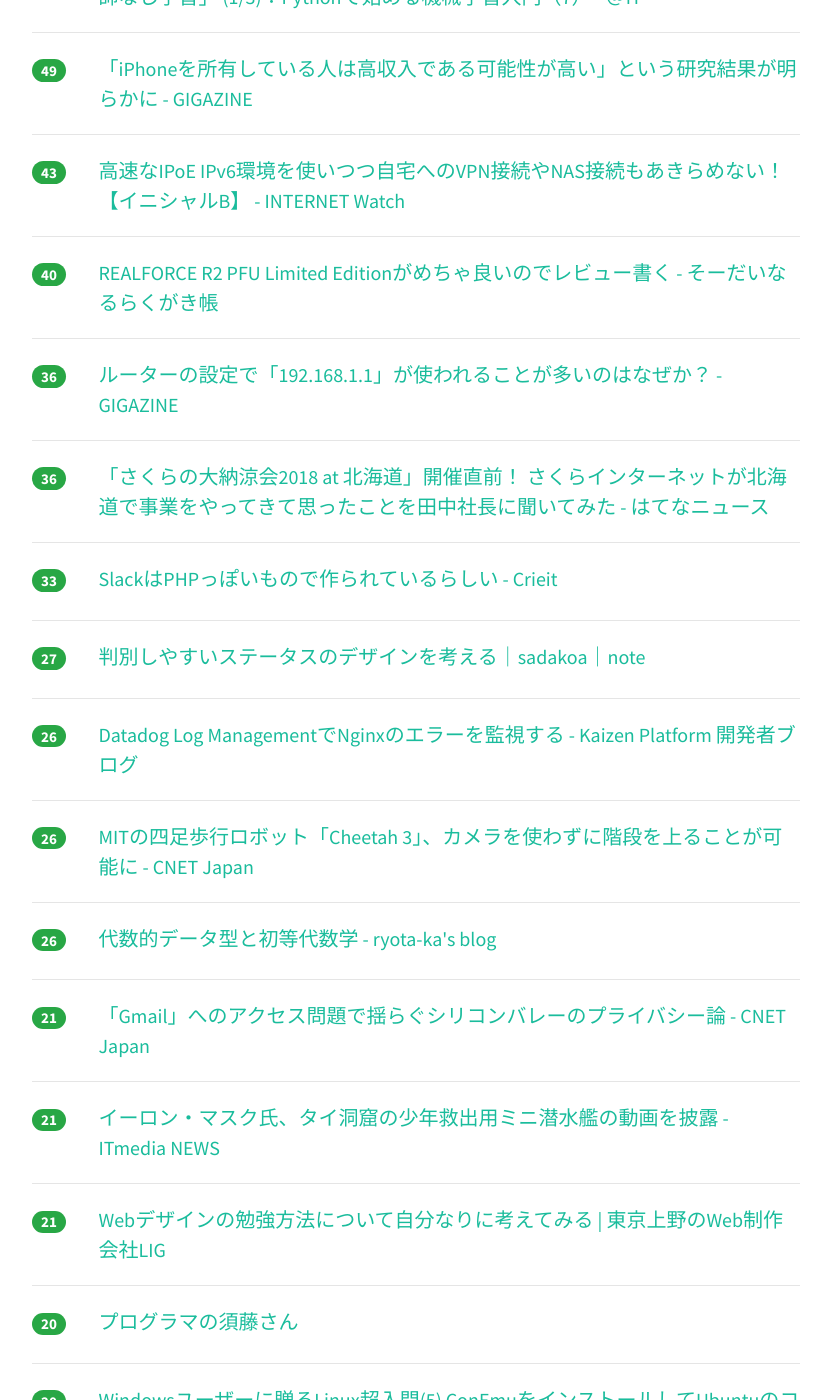
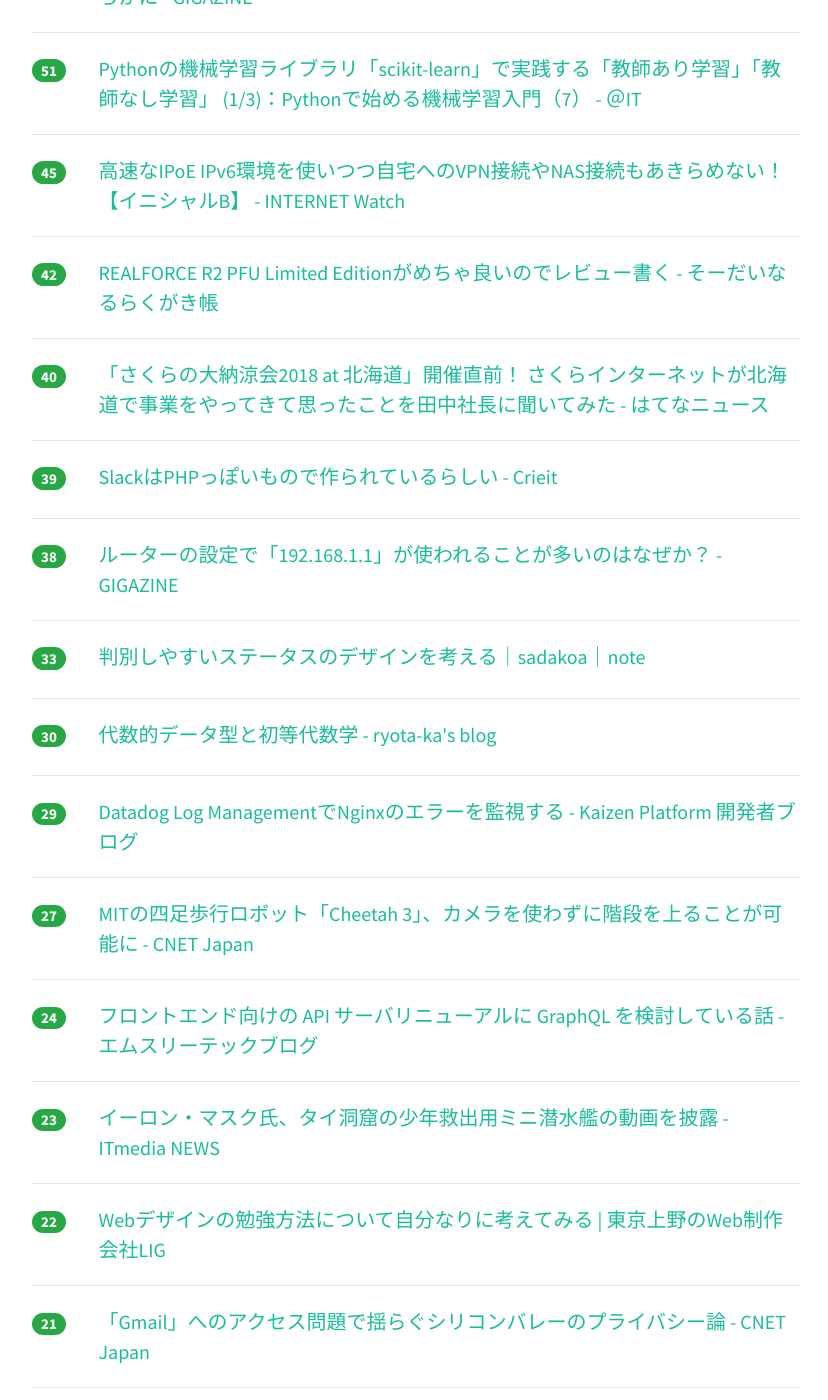
Before and after one commit to yatta47/hatena-matome-site, a Jekyll site: the page built from _posts/2018-07-09-hatena.md, in a window 1280 px wide and 1400 px high, scrolled down 1552 px. Shown: the whole window, without its empty margins (224-1052 px from the left). Built offline with Jekyll 4.4.1, drawn with Linux system fonts in a browser that asks for light colours; nearby versions of some CDN libraries; some of the changed text lies outside the part shown.

Commit message:
Updated 2018-07-09

```diff
--- a/_posts/2018-07-09-hatena.md
+++ b/_posts/2018-07-09-hatena.md
@@ -1,33 +1,38 @@
 ---
 layout: post
 title:  "2018-07-09 はてぶIT"
-date:   2018-07-09 18:02:50
+date:   2018-07-09 19:02:32
 tags: [it-hotentry]
 ---
-62 件のデータあり
+67 件のデータあり
 
 <hr><div class="row">
-<div class="col-1"><span class="badge badge-pill badge-success h2">420</span></div>
+<div class="col-1"><span class="badge badge-pill badge-success h2">445</span></div>
 <div class="col-11"><a href='https://rhysd.hatenablog.com/entry/2018/07/09/090115' target='_blank'>Vim を WebAssembly に移植した - はやくプログラムになりたい</a></div>
 </div>
 <hr>
 <div class="row">
-<div class="col-1"><span class="badge badge-pill badge-success h2">206</span></div>
+<div class="col-1"><span class="badge badge-pill badge-success h2">226</span></div>
 <div class="col-11"><a href='https://www.publickey1.jp/blog/18/zenlogic.html' target='_blank'>ファーストサーバのレンタルサーバ「Zenlogic」、金曜夜からの全面サービス停止が解けず、いまだ停止中。ストレージ障害のためのメンテナンスで － Publickey</a></div>
 </div>
 <hr>
 <div class="row">
-<div class="col-1"><span class="badge badge-pill badge-success h2">171</span></div>
+<div class="col-1"><span class="badge badge-pill badge-success h2">178</span></div>
 <div class="col-11"><a href='https://www.orangeitems.com/entry/2018/02/08/152022' target='_blank'>2018年にJavaを利用している人は全員理解すべきことを説明してみる（追記あり） - orangeitems’s diary</a></div>
 </div>
 <hr>
 <div class="row">
-<div class="col-1"><span class="badge badge-pill badge-success h2">146</span></div>
+<div class="col-1"><span class="badge badge-pill badge-success h2">166</span></div>
+<div class="col-11"><a href='https://note.mu/marketing/n/n7882f6a30d27' target='_blank'>スマホがあれば記憶力はいらない。頭で記憶する40代社員とスマホで記録する20代の配送効率の話。Googleマップの活用術。｜アプリマーケティング研究所｜note</a></div>
+</div>
+<hr>
+<div class="row">
+<div class="col-1"><span class="badge badge-pill badge-success h2">156</span></div>
 <div class="col-11"><a href='http://www.itmedia.co.jp/news/articles/1807/09/news059.html' target='_blank'>ファーストサーバの「Zenlogic」全面停止3日間続く　再開は「未定」に - ITmedia NEWS</a></div>
 </div>
 <hr>
 <div class="row">
-<div class="col-1"><span class="badge badge-pill badge-success h2">134</span></div>
+<div class="col-1"><span class="badge badge-pill badge-success h2">147</span></div>
 <div class="col-11"><a href='https://jp.techcrunch.com/2018/07/09/progate-global/' target='_blank'>40万人が使うプログラミング学習サービス「Progate」、米国子会社を設立しグローバル展開を加速 | TechCrunch Japan</a></div>
 </div>
 <hr>
@@ -37,12 +42,7 @@ tags: [it-hotentry]
 </div>
 <hr>
 <div class="row">
-<div class="col-1"><span class="badge badge-pill badge-success h2">120</span></div>
-<div class="col-11"><a href='https://note.mu/marketing/n/n7882f6a30d27' target='_blank'>スマホがあれば記憶力はいらない。頭で記憶する40代社員とスマホで記録する20代の配送効率の話。Googleマップの活用術。｜アプリマーケティング研究所｜note</a></div>
-</div>
-<hr>
-<div class="row">
-<div class="col-1"><span class="badge badge-pill badge-success h2">82</span></div>
+<div class="col-1"><span class="badge badge-pill badge-success h2">84</span></div>
 <div class="col-11"><a href='https://zenlogic.jp/news/status/syogai/' target='_blank'>6月19日より一部のお客様で発生している高負荷障害に関するお詫びとお知らせ ｜Zenlogicサポートサイト[ファーストサーバ]</a></div>
 </div>
 <hr>
@@ -52,68 +52,83 @@ tags: [it-hotentry]
 </div>
 <hr>
 <div class="row">
+<div class="col-1"><span class="badge badge-pill badge-success h2">67</span></div>
+<div class="col-11"><a href='http://www.itmedia.co.jp/news/articles/1807/09/news055.html' target='_blank'>アニメ「イングレス」のNetflixでの10月世界公開に合わせ、ゲーム「Inress Prime」始動へ - ITmedia NEWS</a></div>
+</div>
+<hr>
+<div class="row">
 <div class="col-1"><span class="badge badge-pill badge-success h2">65</span></div>
 <div class="col-11"><a href='http://note.golden-lucky.net/2018/07/blog-post.html' target='_blank'>k16's note: 技術書をクラウドファンディングで出版してみた</a></div>
 </div>
 <hr>
 <div class="row">
-<div class="col-1"><span class="badge badge-pill badge-success h2">64</span></div>
-<div class="col-11"><a href='http://www.itmedia.co.jp/news/articles/1807/09/news055.html' target='_blank'>アニメ「イングレス」のNetflixでの10月世界公開に合わせ、ゲーム「Inress Prime」始動へ - ITmedia NEWS</a></div>
+<div class="col-1"><span class="badge badge-pill badge-success h2">60</span></div>
+<div class="col-11"><a href='https://gigazine.net/news/20180709-owing-iphone-common-sign-wealth/' target='_blank'>「iPhoneを所有している人は高収入である可能性が高い」という研究結果が明らかに - GIGAZINE</a></div>
 </div>
 <hr>
 <div class="row">
-<div class="col-1"><span class="badge badge-pill badge-success h2">49</span></div>
+<div class="col-1"><span class="badge badge-pill badge-success h2">51</span></div>
 <div class="col-11"><a href='http://www.atmarkit.co.jp/ait/articles/1807/09/news016.html' target='_blank'>Pythonの機械学習ライブラリ「scikit-learn」で実践する「教師あり学習」「教師なし学習」 (1/3)：Pythonで始める機械学習入門（7） - ＠IT</a></div>
 </div>
 <hr>
 <div class="row">
-<div class="col-1"><span class="badge badge-pill badge-success h2">49</span></div>
-<div class="col-11"><a href='https://gigazine.net/news/20180709-owing-iphone-common-sign-wealth/' target='_blank'>「iPhoneを所有している人は高収入である可能性が高い」という研究結果が明らかに - GIGAZINE</a></div>
-</div>
-<hr>
-<div class="row">
-<div class="col-1"><span class="badge badge-pill badge-success h2">43</span></div>
+<div class="col-1"><span class="badge badge-pill badge-success h2">45</span></div>
 <div class="col-11"><a href='https://internet.watch.impress.co.jp/docs/column/shimizu/1131132.html' target='_blank'>高速なIPoE IPv6環境を使いつつ自宅へのVPN接続やNAS接続もあきらめない！【イニシャルB】 - INTERNET Watch</a></div>
 </div>
 <hr>
 <div class="row">
-<div class="col-1"><span class="badge badge-pill badge-success h2">40</span></div>
+<div class="col-1"><span class="badge badge-pill badge-success h2">42</span></div>
 <div class="col-11"><a href='https://soudai.hatenablog.com/entry/2018/07/08/205116' target='_blank'>REALFORCE R2 PFU Limited Editionがめちゃ良いのでレビュー書く - そーだいなるらくがき帳</a></div>
 </div>
 <hr>
 <div class="row">
-<div class="col-1"><span class="badge badge-pill badge-success h2">36</span></div>
+<div class="col-1"><span class="badge badge-pill badge-success h2">40</span></div>
+<div class="col-11"><a href='http://hatenanews.com/articles/2018/07/09/110000' target='_blank'>「さくらの大納涼会2018 at 北海道」開催直前！ さくらインターネットが北海道で事業をやってきて思ったことを田中社長に聞いてみた - はてなニュース</a></div>
+</div>
+<hr>
+<div class="row">
+<div class="col-1"><span class="badge badge-pill badge-success h2">39</span></div>
+<div class="col-11"><a href='https://crieit.net/posts/Slack-PHP' target='_blank'>SlackはPHPっぽいもので作られているらしい - Crieit</a></div>
+</div>
+<hr>
+<div class="row">
+<div class="col-1"><span class="badge badge-pill badge-success h2">38</span></div>
 <div class="col-11"><a href='https://gigazine.net/news/20180709-192-168-1-1-history/' target='_blank'>ルーターの設定で「192.168.1.1」が使われることが多いのはなぜか？ - GIGAZINE</a></div>
 </div>
 <hr>
 <div class="row">
-<div class="col-1"><span class="badge badge-pill badge-success h2">36</span></div>
-<div class="col-11"><a href='http://hatenanews.com/articles/2018/07/09/110000' target='_blank'>「さくらの大納涼会2018 at 北海道」開催直前！ さくらインターネットが北海道で事業をやってきて思ったことを田中社長に聞いてみた - はてなニュース</a></div>
+<div class="col-1"><span class="badge badge-pill badge-success h2">33</span></div>
+<div class="col-11"><a href='https://note.mu/sadako_a_/n/n8abcf648c9c6' target='_blank'>判別しやすいステータスのデザインを考える｜sadakoa｜note</a></div>
 </div>
 <hr>
 <div class="row">
-<div class="col-1"><span class="badge badge-pill badge-success h2">33</span></div>
-<div class="col-11"><a href='https://crieit.net/posts/Slack-PHP' target='_blank'>SlackはPHPっぽいもので作られているらしい - Crieit</a></div>
+<div class="col-1"><span class="badge badge-pill badge-success h2">30</span></div>
+<div class="col-11"><a href='https://ryota-ka.hatenablog.com/entry/2018/07/09/110000' target='_blank'>代数的データ型と初等代数学 - ryota-ka's blog</a></div>
+</div>
+<hr>
+<div class="row">
+<div class="col-1"><span class="badge badge-pill badge-success h2">29</span></div>
+<div class="col-11"><a href='https://developer.kaizenplatform.com/entry/glidenote/2018-07-09' target='_blank'>Datadog Log ManagementでNginxのエラーを監視する - Kaizen Platform 開発者ブログ</a></div>
 </div>
 <hr>
 <div class="row">
 <div class="col-1"><span class="badge badge-pill badge-success h2">27</span></div>
-<div class="col-11"><a href='https://note.mu/sadako_a_/n/n8abcf648c9c6' target='_blank'>判別しやすいステータスのデザインを考える｜sadakoa｜note</a></div>
-</div>
-<hr>
-<div class="row">
-<div class="col-1"><span class="badge badge-pill badge-success h2">26</span></div>
-<div class="col-11"><a href='https://developer.kaizenplatform.com/entry/glidenote/2018-07-09' target='_blank'>Datadog Log ManagementでNginxのエラーを監視する - Kaizen Platform 開発者ブログ</a></div>
-</div>
-<hr>
-<div class="row">
-<div class="col-1"><span class="badge badge-pill badge-success h2">26</span></div>
 <div class="col-11"><a href='https://japan.cnet.com/article/35122119/' target='_blank'>MITの四足歩行ロボット「Cheetah 3」、カメラを使わずに階段を上ることが可能に - CNET Japan</a></div>
 </div>
 <hr>
 <div class="row">
-<div class="col-1"><span class="badge badge-pill badge-success h2">26</span></div>
-<div class="col-11"><a href='https://ryota-ka.hatenablog.com/entry/2018/07/09/110000' target='_blank'>代数的データ型と初等代数学 - ryota-ka's blog</a></div>
+<div class="col-1"><span class="badge badge-pill badge-success h2">24</span></div>
+<div class="col-11"><a href='http://www.m3tech.blog/entry/graphql-on-spring-boot-with-kotlin' target='_blank'>フロントエンド向けの API サーバリニューアルに GraphQL を検討している話 - エムスリーテックブログ</a></div>
+</div>
+<hr>
+<div class="row">
+<div class="col-1"><span class="badge badge-pill badge-success h2">23</span></div>
+<div class="col-11"><a href='http://www.itmedia.co.jp/news/articles/1807/09/news051.html' target='_blank'>イーロン・マスク氏、タイ洞窟の少年救出用ミニ潜水艦の動画を披露 - ITmedia NEWS</a></div>
+</div>
+<hr>
+<div class="row">
+<div class="col-1"><span class="badge badge-pill badge-success h2">22</span></div>
+<div class="col-11"><a href='https://liginc.co.jp/404009' target='_blank'>Webデザインの勉強方法について自分なりに考えてみる | 東京上野のWeb制作会社LIG</a></div>
 </div>
 <hr>
 <div class="row">
@@ -123,17 +138,17 @@ tags: [it-hotentry]
 <hr>
 <div class="row">
 <div class="col-1"><span class="badge badge-pill badge-success h2">21</span></div>
-<div class="col-11"><a href='http://www.itmedia.co.jp/news/articles/1807/09/news051.html' target='_blank'>イーロン・マスク氏、タイ洞窟の少年救出用ミニ潜水艦の動画を披露 - ITmedia NEWS</a></div>
+<div class="col-11"><a href='https://anond.hatelabo.jp/20180709030850' target='_blank'>プログラマの須藤さん</a></div>
 </div>
 <hr>
 <div class="row">
 <div class="col-1"><span class="badge badge-pill badge-success h2">21</span></div>
-<div class="col-11"><a href='https://liginc.co.jp/404009' target='_blank'>Webデザインの勉強方法について自分なりに考えてみる | 東京上野のWeb制作会社LIG</a></div>
+<div class="col-11"><a href='https://coliss.com/articles/build-websites/operation/javascript/tour-guide-of-your-app-shepherd.html' target='_blank'>[JS]Webアプリやページのツアーガイドを簡単に加えることができる軽量スクリプト -Shepherd | コリス</a></div>
 </div>
 <hr>
 <div class="row">
-<div class="col-1"><span class="badge badge-pill badge-success h2">20</span></div>
-<div class="col-11"><a href='https://anond.hatelabo.jp/20180709030850' target='_blank'>プログラマの須藤さん</a></div>
+<div class="col-1"><span class="badge badge-pill badge-success h2">21</span></div>
+<div class="col-11"><a href='https://tech.nikkeibp.co.jp/atcl/nxt/column/18/00364/070300001/' target='_blank'>「引退のご予定は？」に傷つくシニアSE、独自調査に寄せられた悲鳴 | 日経 xTECH（クロステック）</a></div>
 </div>
 <hr>
 <div class="row">
@@ -143,12 +158,12 @@ tags: [it-hotentry]
 <hr>
 <div class="row">
 <div class="col-1"><span class="badge badge-pill badge-success h2">20</span></div>
-<div class="col-11"><a href='http://www.m3tech.blog/entry/graphql-on-spring-boot-with-kotlin' target='_blank'>フロントエンド向けの API サーバリニューアルに GraphQL を検討している話 - エムスリーテックブログ</a></div>
+<div class="col-11"><a href='https://swri.jp/article/423' target='_blank'>シスコの「Cisco Webex Board」が単なるデジタルホワイトボードじゃなかった | スマートワーク総研</a></div>
 </div>
 <hr>
 <div class="row">
 <div class="col-1"><span class="badge badge-pill badge-success h2">20</span></div>
-<div class="col-11"><a href='https://swri.jp/article/423' target='_blank'>シスコの「Cisco Webex Board」が単なるデジタルホワイトボードじゃなかった | スマートワーク総研</a></div>
+<div class="col-11"><a href='https://www.landerblue.co.jp/blog/?p=40731' target='_blank'>平成３０年版情報通信白書による、日本人はソーシャル全然利用してないの図とその理由 | More Access! More Fun!</a></div>
 </div>
 <hr>
 <div class="row">
@@ -158,12 +173,7 @@ tags: [it-hotentry]
 <hr>
 <div class="row">
 <div class="col-1"><span class="badge badge-pill badge-success h2">19</span></div>
-<div class="col-11"><a href='https://coliss.com/articles/build-websites/operation/javascript/tour-guide-of-your-app-shepherd.html' target='_blank'>[JS]Webアプリやページのツアーガイドを簡単に加えることができる軽量スクリプト -Shepherd | コリス</a></div>
-</div>
-<hr>
-<div class="row">
-<div class="col-1"><span class="badge badge-pill badge-success h2">19</span></div>
-<div class="col-11"><a href='https://tech.nikkeibp.co.jp/atcl/nxt/column/18/00364/070300001/' target='_blank'>「引退のご予定は？」に傷つくシニアSE、独自調査に寄せられた悲鳴 | 日経 xTECH（クロステック）</a></div>
+<div class="col-11"><a href='https://japanese.engadget.com/2018/07/09/airpods-ios12/' target='_blank'>AirPodsでテレビの音が難聴でも聞き取れた！iOS12ベータ版でライブリスニング機能がサポート - Engadget 日本版</a></div>
 </div>
 <hr>
 <div class="row">
@@ -177,33 +187,33 @@ tags: [it-hotentry]
 </div>
 <hr>
 <div class="row">
+<div class="col-1"><span class="badge badge-pill badge-success h2">16</span></div>
+<div class="col-11"><a href='https://liginc.co.jp/397899' target='_blank'>Google Chromeユーザーは知っておくべき神ワザ！ ひとつ上のスクリーンショット術 | 東京上野のWeb制作会社LIG</a></div>
+</div>
+<hr>
+<div class="row">
 <div class="col-1"><span class="badge badge-pill badge-success h2">15</span></div>
 <div class="col-11"><a href='https://forbesjapan.com/articles/detail/21951' target='_blank'>AIの「ワードプレス化」目指す、スウェーデン企業の野望 | Forbes JAPAN（フォーブス ジャパン）</a></div>
 </div>
 <hr>
 <div class="row">
 <div class="col-1"><span class="badge badge-pill badge-success h2">15</span></div>
-<div class="col-11"><a href='https://liginc.co.jp/397899' target='_blank'>Google Chromeユーザーは知っておくべき神ワザ！ ひとつ上のスクリーンショット術 | 東京上野のWeb制作会社LIG</a></div>
+<div class="col-11"><a href='https://www.fnn.jp/posts/00329400HDK' target='_blank'>00329400HDK</a></div>
 </div>
 <hr>
 <div class="row">
 <div class="col-1"><span class="badge badge-pill badge-success h2">15</span></div>
-<div class="col-11"><a href='https://japanese.engadget.com/2018/07/09/airpods-ios12/' target='_blank'>AirPodsでテレビの音が難聴でも聞き取れた！iOS12ベータ版でライブリスニング機能がサポート - Engadget 日本版</a></div>
+<div class="col-11"><a href='https://japan.cnet.com/article/35122106/' target='_blank'>Twitter、偽情報対策強化--1日100万超のアカウント停止との報道 - CNET Japan</a></div>
 </div>
 <hr>
 <div class="row">
-<div class="col-1"><span class="badge badge-pill badge-success h2">14</span></div>
-<div class="col-11"><a href='https://japan.cnet.com/article/35122106/' target='_blank'>Twitter、偽情報対策強化--1日100万超のアカウント停止との報道 - CNET Japan</a></div>
+<div class="col-1"><span class="badge badge-pill badge-success h2">15</span></div>
+<div class="col-11"><a href='http://www.itmedia.co.jp/news/articles/1807/09/news093.html' target='_blank'>著作権保護期間は70年になる？ (1/3) - ITmedia NEWS</a></div>
 </div>
 <hr>
 <div class="row">
 <div class="col-1"><span class="badge badge-pill badge-success h2">14</span></div>
 <div class="col-11"><a href='http://www.atmarkit.co.jp/ait/articles/1807/09/news023.html' target='_blank'>Excel 2013／2016で地図上にグラフを表示する：Tech TIPS - ＠IT</a></div>
-</div>
-<hr>
-<div class="row">
-<div class="col-1"><span class="badge badge-pill badge-success h2">13</span></div>
-<div class="col-11"><a href='https://www.fnn.jp/posts/00329400HDK' target='_blank'>00329400HDK</a></div>
 </div>
 <hr>
 <div class="row">
@@ -218,7 +228,27 @@ tags: [it-hotentry]
 <hr>
 <div class="row">
 <div class="col-1"><span class="badge badge-pill badge-success h2">12</span></div>
+<div class="col-11"><a href='http://ascii.jp/elem/000/001/706/1706552/' target='_blank'>ASCII.jp：人工知能で処理←実は人海戦術、偽AI企業が蔓延する理由</a></div>
+</div>
+<hr>
+<div class="row">
+<div class="col-1"><span class="badge badge-pill badge-success h2">12</span></div>
+<div class="col-11"><a href='http://isucon.net/archives/52193980.html' target='_blank'>ISUCON8 オンライン予選の参加登録を開始＆参加チームとメンバーリスト : ISUCON公式Blog</a></div>
+</div>
+<hr>
+<div class="row">
+<div class="col-1"><span class="badge badge-pill badge-success h2">12</span></div>
 <div class="col-11"><a href='https://japan.cnet.com/article/35122157/' target='_blank'>「LEGO」と「iPhone」を使って神経ガスを検出--米研究チームが装置を開発 - CNET Japan</a></div>
+</div>
+<hr>
+<div class="row">
+<div class="col-1"><span class="badge badge-pill badge-success h2">12</span></div>
+<div class="col-11"><a href='https://note.mu/kajiken0630/n/n518eda42bf5a' target='_blank'>仮説/データドリブンで企画を立案し検証していくためのフレームワーク｜Kent Kajitani｜note</a></div>
+</div>
+<hr>
+<div class="row">
+<div class="col-1"><span class="badge badge-pill badge-success h2">12</span></div>
+<div class="col-11"><a href='https://engineering.linecorp.com/ja/blog/detail/316' target='_blank'>テスト自動化の理論と技術と戦略：LINE Developer Meetup Tokyo #39 - Testing & Engineering : LINE Engineering Blog</a></div>
 </div>
 <hr>
 <div class="row">
@@ -227,13 +257,8 @@ tags: [it-hotentry]
 </div>
 <hr>
 <div class="row">
-<div class="col-1"><span class="badge badge-pill badge-success h2">11</span></div>
-<div class="col-11"><a href='http://ascii.jp/elem/000/001/706/1706552/' target='_blank'>ASCII.jp：人工知能で処理←実は人海戦術、偽AI企業が蔓延する理由</a></div>
-</div>
-<hr>
-<div class="row">
 <div class="col-1"><span class="badge badge-pill badge-success h2">10</span></div>
-<div class="col-11"><a href='http://isucon.net/archives/52193980.html' target='_blank'>ISUCON8 オンライン予選の参加登録を開始＆参加チームとメンバーリスト : ISUCON公式Blog</a></div>
+<div class="col-11"><a href='http://jiraffe.co.jp/news/2018/07/06/1206/' target='_blank'>ジラフ、新CTO（最高技術責任者）にRuby on Rails contributerである吉田篤が就任 | 株式会社ジラフ</a></div>
 </div>
 <hr>
 <div class="row">
@@ -249,11 +274,6 @@ tags: [it-hotentry]
 <div class="row">
 <div class="col-1"><span class="badge badge-pill badge-success h2">9</span></div>
 <div class="col-11"><a href='https://github.com/microstates/microstates.js' target='_blank'>GitHub - microstates/microstates.js: Composable State Primitives for JavaScript</a></div>
-</div>
-<hr>
-<div class="row">
-<div class="col-1"><span class="badge badge-pill badge-success h2">9</span></div>
-<div class="col-11"><a href='http://jiraffe.co.jp/news/2018/07/06/1206/' target='_blank'>ジラフ、新CTO（最高技術責任者）にRuby on Rails contributerである吉田篤が就任 | 株式会社ジラフ</a></div>
 </div>
 <hr>
 <div class="row">
@@ -282,11 +302,6 @@ tags: [it-hotentry]
 </div>
 <hr>
 <div class="row">
-<div class="col-1"><span class="badge badge-pill badge-success h2">8</span></div>
-<div class="col-11"><a href='https://note.mu/kajiken0630/n/n518eda42bf5a' target='_blank'>仮説/データドリブンで企画を立案し検証していくためのフレームワーク｜Kent Kajitani｜note</a></div>
-</div>
-<hr>
-<div class="row">
 <div class="col-1"><span class="badge badge-pill badge-success h2">7</span></div>
 <div class="col-11"><a href='https://github.com/retejs/rete' target='_blank'>GitHub - retejs/rete: JavaScript framework for visual programming and creating node editor</a></div>
 </div>
@@ -312,7 +327,17 @@ tags: [it-hotentry]
 </div>
 <hr>
 <div class="row">
+<div class="col-1"><span class="badge badge-pill badge-success h2">6</span></div>
+<div class="col-11"><a href='https://tech.plaid.co.jp/storepattern-for-component-based-web-application/' target='_blank'>コンポーネント指向のUI開発時に起きがちな密結合・複雑化問題をStoreパターンで解決する</a></div>
+</div>
+<hr>
+<div class="row">
 <div class="col-1"><span class="badge badge-pill badge-success h2">5</span></div>
 <div class="col-11"><a href='https://blog.goo.ne.jp/pook24/e/728f9d1aedc9654d78d5f1a958283cb7' target='_blank'>ラズパイとスマホでラジコン戦車を操縦する - 初歩の電子工作とデジカメの日記</a></div>
 </div>
 <hr>
+<div class="row">
+<div class="col-1"><span class="badge badge-pill badge-success h2">4</span></div>
+<div class="col-11"><a href='https://engineer-dj-meetup.connpass.com/event/94121/' target='_blank'>エンジニアのためのDJ Meetup #2 - connpass</a></div>
+</div>
+<hr>
```
